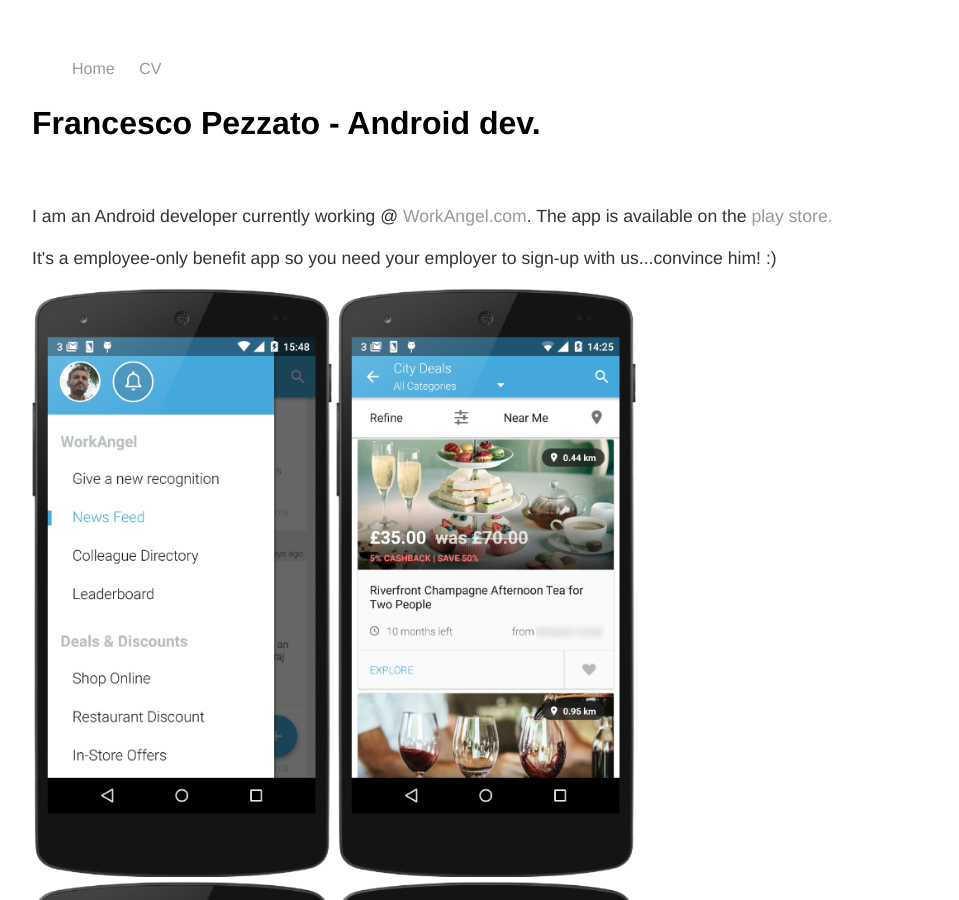
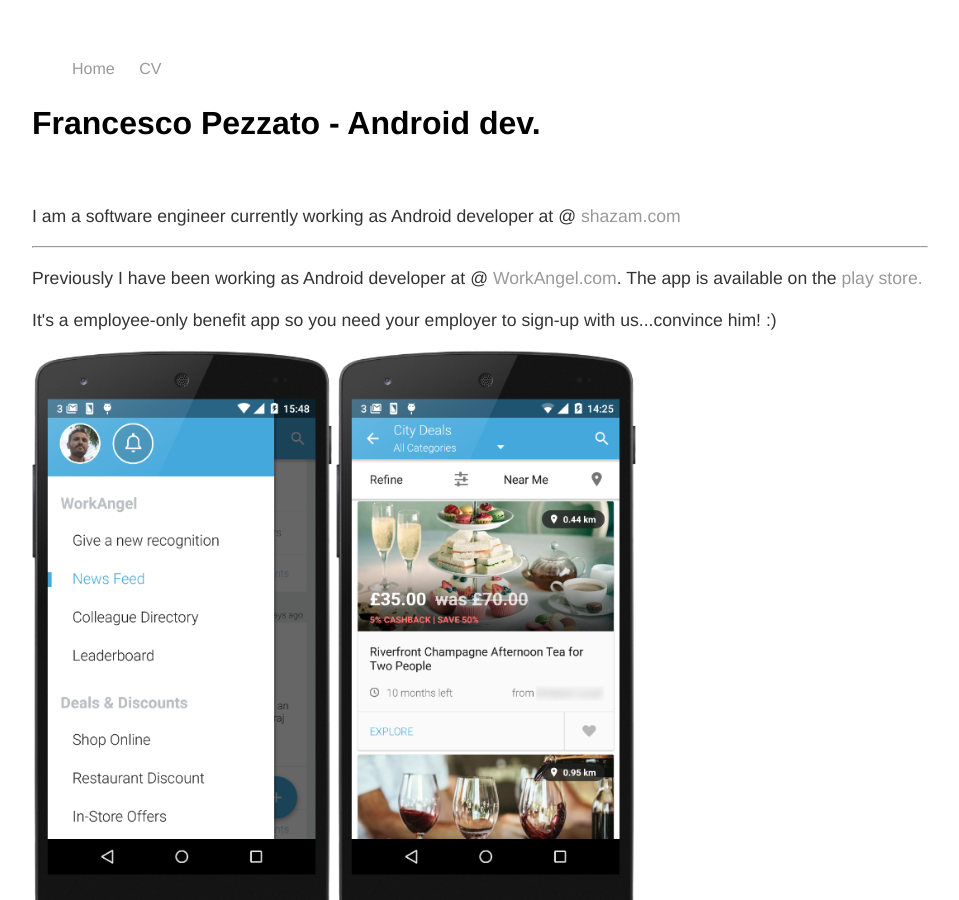
Before and after one commit to fpezzato/fpezzato.github.io, a Jekyll site: the page built from index.html, in a window 1280 px wide and 900 px high. Shown: the whole window, without its empty margins (160-1119 px from the left). Built offline with Jekyll 4.4.1, drawn with Linux system fonts in a browser that asks for light colours.

Commit message:
Update index.html with 2016 role.

```diff
--- a/index.html
+++ b/index.html
@@ -6,7 +6,9 @@
 	<h2>Francesco Pezzato - Android dev.</h2>
   <br />
 
-	<p>I am an Android developer currently working @ <a href="http://workangel.com/">WorkAngel.com</a>.
+        <p>I am a software engineer currently working as Android developer at @ <a href="http://shazam.com/">shazam.com</a>
+        <hr>
+	<p>Previously I have been working as Android developer at @ <a href="http://workangel.com/">WorkAngel.com</a>.
 	The app is available on the <a href="https://play.google.com/store/apps/details?id=com.wam.android"> play store.</a>  </p>
 
 	<p>It's a employee-only benefit app so you need your employer to sign-up with us...convince him! :)</p>
```
